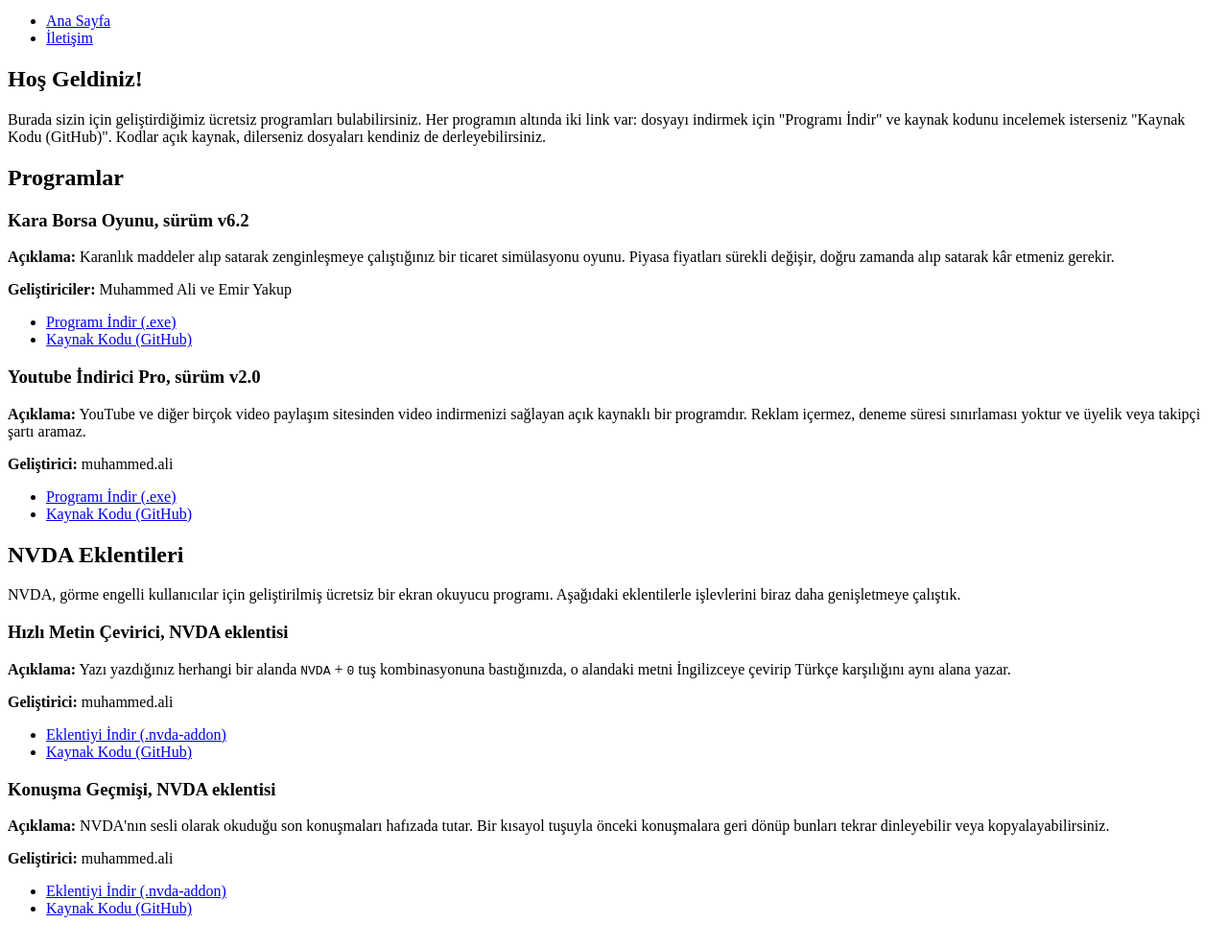
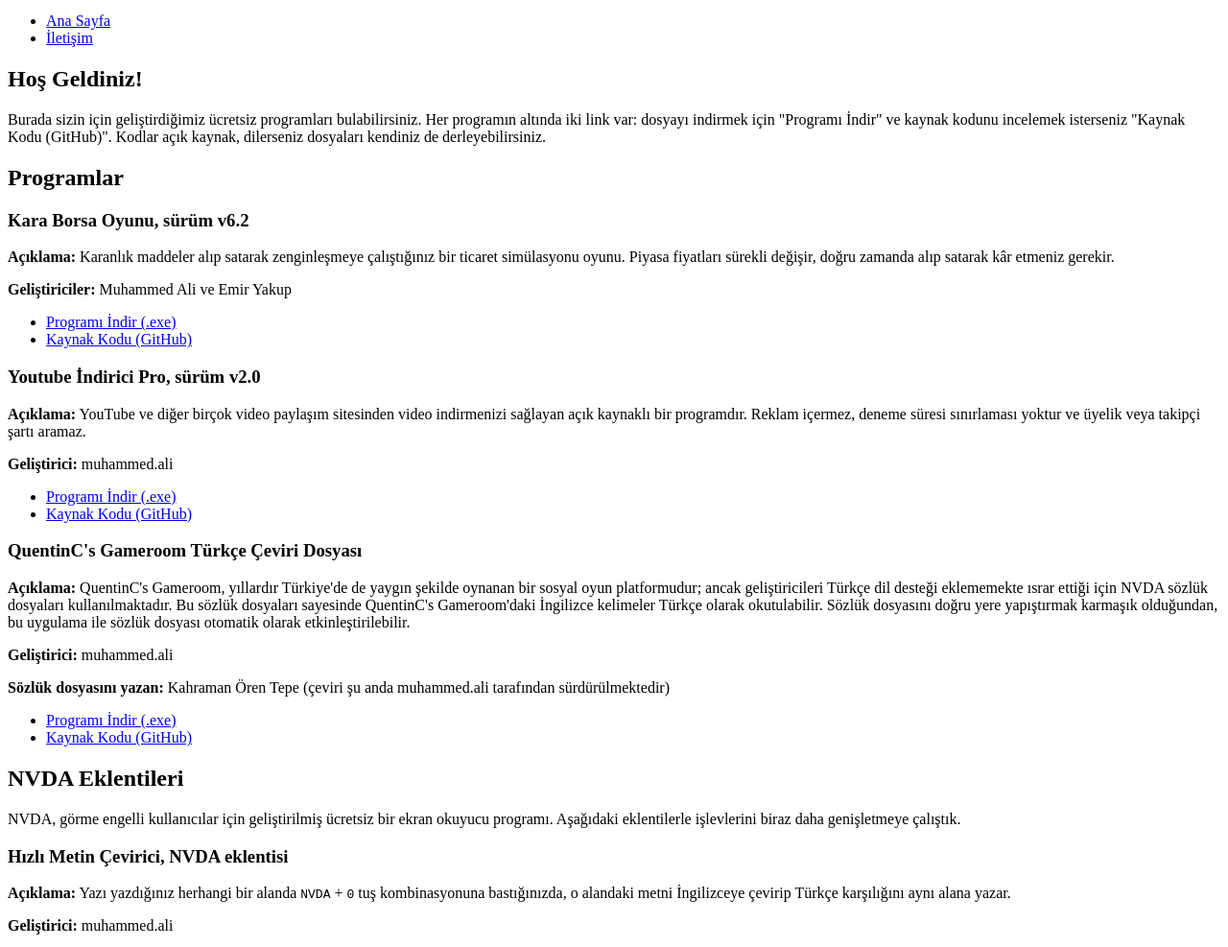
Before and after one commit to MUHAMMED4342/bilgisayar-web, a website: page index.html in a window 1280 px wide. Shown: the part 101-1088 px from the top of the page at 96% size. Drawn offline with Linux system fonts and the light colour scheme; no server answers.

Commit message:
yeni program eklemesi

```diff
--- a/index.html
+++ b/index.html
@@ -99,6 +99,17 @@
                     <li><a href="https://github.com/MUHAMMED4342/youtube_indirici_pro" target="_blank" rel="noopener noreferrer">Kaynak Kodu (GitHub)</a></li>
                 </ul>
             </article>
+
+            <article>
+                <h3>QuentinC's Gameroom Türkçe Çeviri Dosyası</h3>
+                <p><strong>Açıklama:</strong> QuentinC's Gameroom, yıllardır Türkiye'de de yaygın şekilde oynanan bir sosyal oyun platformudur; ancak geliştiricileri Türkçe dil desteği eklememekte ısrar ettiği için NVDA sözlük dosyaları kullanılmaktadır. Bu sözlük dosyaları sayesinde QuentinC's Gameroom'daki İngilizce kelimeler Türkçe olarak okutulabilir. Sözlük dosyasını doğru yere yapıştırmak karmaşık olduğundan, bu uygulama ile sözlük dosyası otomatik olarak etkinleştirilebilir.</p>
+                <p><strong>Geliştirici:</strong> muhammed.ali</p>
+                <p><strong>Sözlük dosyasını yazan:</strong> Kahraman Ören Tepe (çeviri şu anda muhammed.ali tarafından sürdürülmektedir)</p>
+                <ul>
+                    <li><a href="https://github.com/MUHAMMED4342/NVDAplayroom-cevirisi/releases/download/v1.0/playroom_cevirici.exe">Programı İndir (.exe)</a></li>
+                    <li><a href="https://github.com/MUHAMMED4342/NVDAplayroom-cevirisi" target="_blank" rel="noopener noreferrer">Kaynak Kodu (GitHub)</a></li>
+                </ul>
+            </article>
         </section>
 
         <section aria-labelledby="eklentiler-baslik">
```
